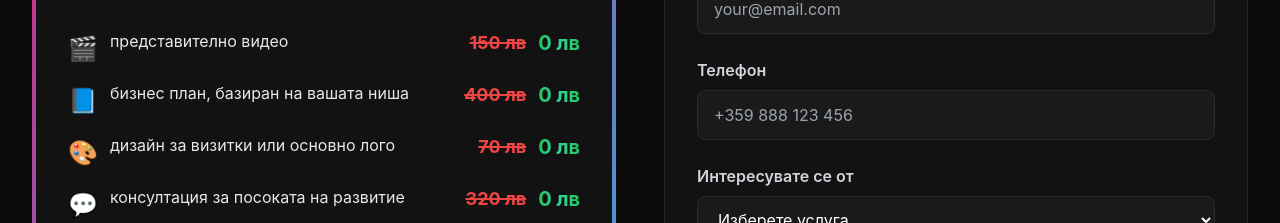
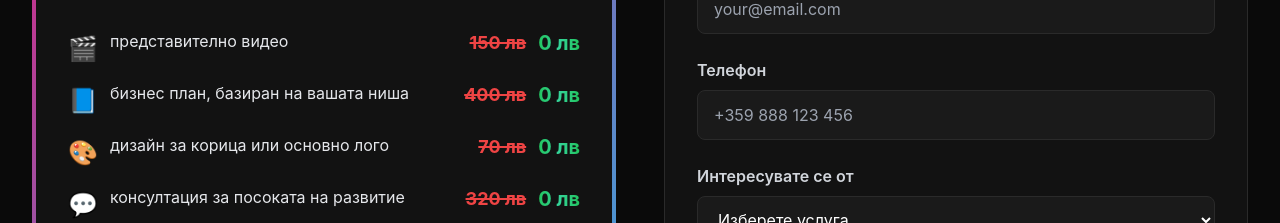
Before and after one commit to smiliev/nova-reach-bg, a React (Vite) app: page / in a window 1280 px wide. Shown: the part 5600-5823 px from the top of the page. Built offline with nearby package versions, Linux system fonts and the light colour scheme.

Commit message:
Update i18n.js

```diff
--- a/src/i18n.js
+++ b/src/i18n.js
@@ -172,7 +172,7 @@ const resources = {
           service1Price: "150 лв",
           service2: "бизнес план, базиран на вашата ниша",
           service2Price: "400 лв",
-          service3: "дизайн за визитки или основно лого",
+          service3: "дизайн за корица или основно лого",
           service3Price: "70 лв",
           service4: "консултация за посоката на развитие",
           service4Price: "320 лв",
```
